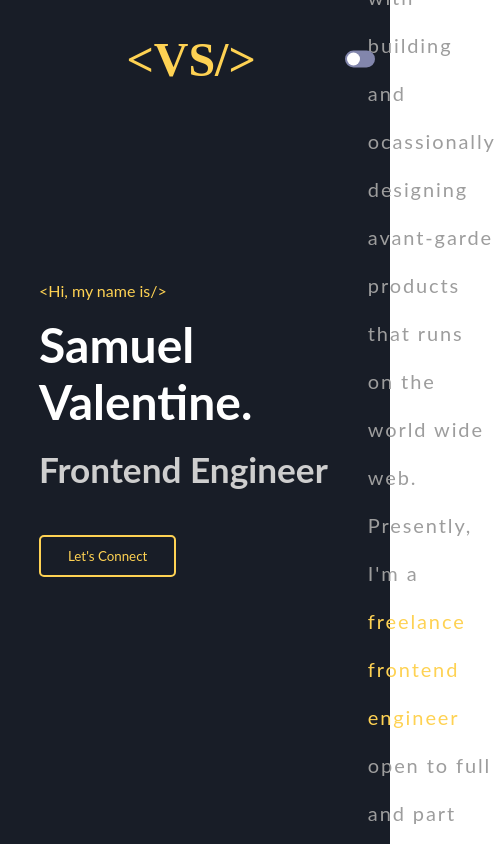
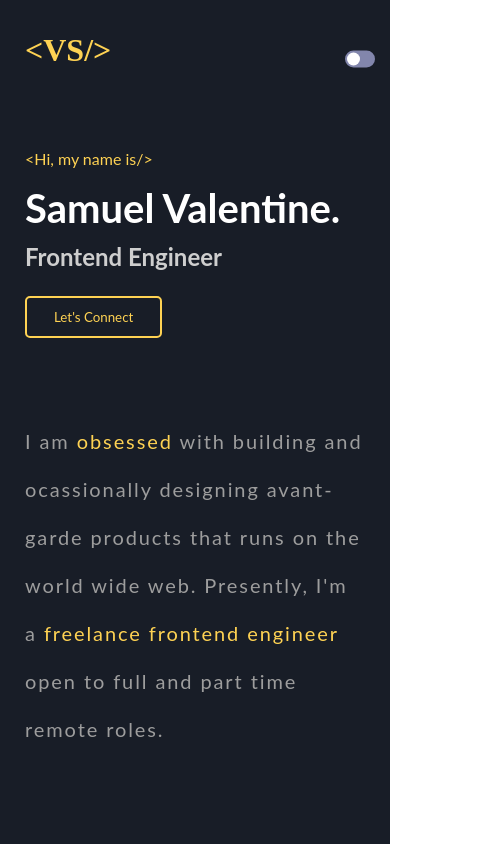
Before and after one commit to valentinesamuel/portfolio, an Angular app: page / in a window 390 px wide. Shown: the top 844 px of the page, 495 px wide, since content can reach past the window. Built offline with nearby package versions, Linux system fonts and the light colour scheme; a web font is replaced by a local one.

Commit message:
feat: made the web-app 100% responsive

```diff
--- a/src/app/home/home.component.scss
+++ b/src/app/home/home.component.scss
@@ -17,7 +17,7 @@
   &::before {
     content: "";
     height: 1px;
-    width: 15rem;
+    width: 30%;
     background-color: var(--sup-text);
   }
 }
@@ -456,13 +456,77 @@
 
 // Mobile Version
 @media (max-width: 480px) {
+  .body {
+    .logo {
+      position: static;
+      font-size: 2rem;
+      text-align: left;
+    }
+    padding: 0 25px 0 25px;
+    .intro {
+      flex-direction: column;
+      align-items: flex-start;
+      .name {
+        margin-top: 5rem;
+        h1 {
+          font-size: 2.5rem;
+          width: 100%;
+        }
+        h2 {
+          font-size: 24px;
+          margin: 10px 0 0 0;
+        }
+        .connect {
+          margin-top: 25px;
+        }
+      }
+    }
+    .experience {
+      .inner {
+        flex-direction: column;
+      }
+      ul {
+        display: flex;
+        margin: 0;
+        overflow-x: auto;
+        li {
+          border-left: none;
+          border-bottom: 2px solid var(--sup-text);
+        }
+        .activeTile {
+          border-left: none;
+          border-bottom: 2px solid var(--sec);
+        }
+      }
+
+      .content {
+        margin-top: 2.6rem;
+        .value {
+          ul {
+            display: flex;
+            flex-direction: column;
+          }
+        }
+      }
+    }
+    .contact {
+      .inner {
+        flex-direction: column-reverse;
+
+        .note {
+          margin-left: 0;
+          max-width: 100%;
+        }
+      }
+    }
+  }
   .layout {
     display: flex;
     nav {
       display: none;
     }
   }
-  .socials{
+  .socials {
     display: none;
   }
 }
```
